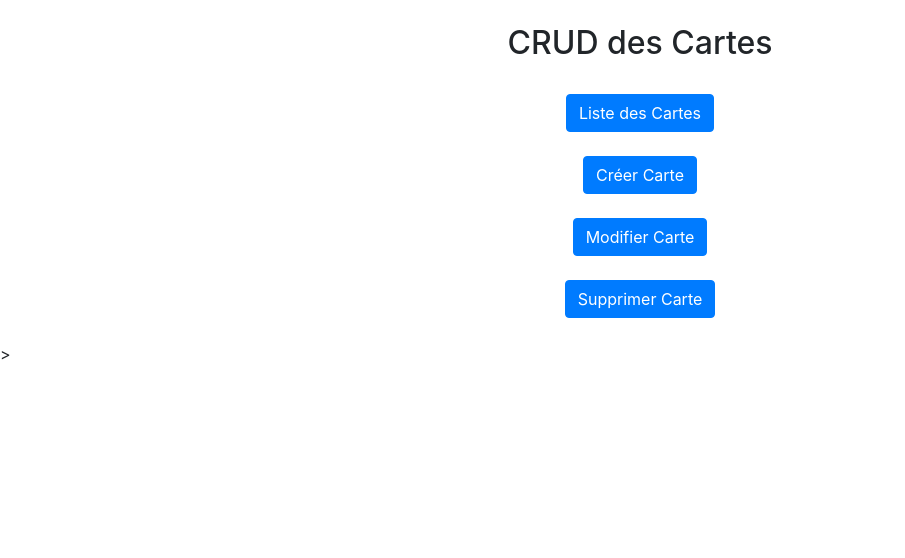
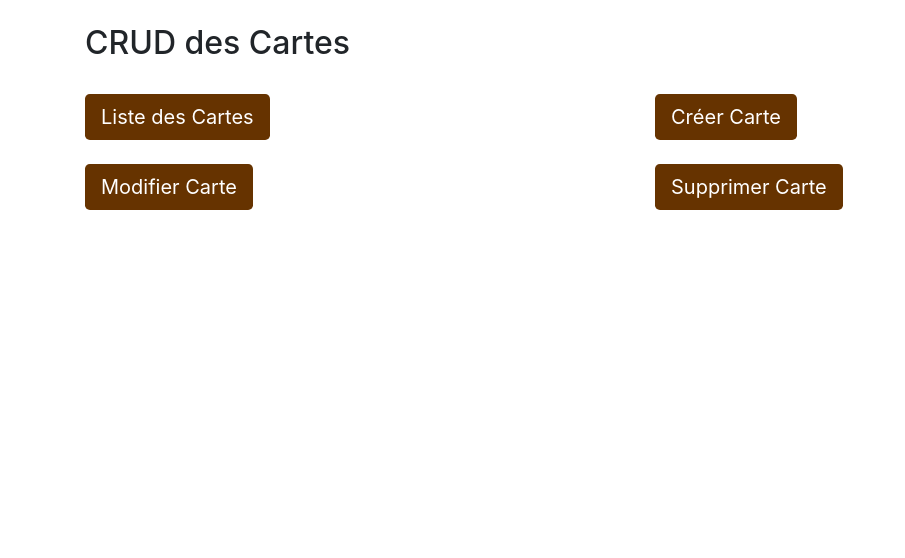
Before and after one commit to AntoineLSopra/Loupgarou, a web app: page /crud-cartes.html in a window 1280 px wide. Shown: the part 80-638 px from the top of the page, without its empty margins (0-905 px from the left). Run offline with its HTML, style and script files only (its server is not run), Linux system fonts and the light colour scheme; data that the repository does not hold is empty.

Commit message:
Ajout bouton.css
appelle le dans ton index si tu veux te mettre sur les même boutons

```diff
--- /dev/null
+++ b/loupgarou-html/WebContent/assets/css/bouton.css
@@ -0,0 +1,3 @@
+.btn-primary, .btn-primary:hover, .btn-primary:active, .btn-primary:visited {
+    background-color: #663300;
+    border-style: hidden;
--- a/loupgarou-html/WebContent/crud-cartes.html
+++ b/loupgarou-html/WebContent/crud-cartes.html
@@ -7,6 +7,7 @@
 		<meta name="Description" content= "Le meilleur jeu en ligne du monde.">
 		<link rel="stylesheet" integrity="sha384-MCw98/SFnGE8fJT3GXwEOngsV7Zt27NXFoaoApmYm81iuXoPkFOJwJ8ERdknLPMO"
 				crossorigin="anonymous" href="https://stackpath.bootstrapcdn.com/bootstrap/4.1.3/css/bootstrap.min.css" />
+		<link rel="stylesheet" type="text/css" href="assets/css/bouton.css" />
 	</head>
 
 	<body>
@@ -28,33 +29,29 @@
 
 		<section>
 			<div class="container">
-		    	<div class="row justify-content-center">
-					<div class="col-8  text-center">
 					       <h2>CRUD des Cartes</h2>
 					       <br />
 					       <form>
-								<div class="row justify-content-center">
-							  		<button type="submit" value="Envoyer"  class="btn btn-primary" >Liste des Cartes</button>
+					      	 <div class="row">
+								<div class="col justify-content">
+							  		<button type="submit" value="Envoyer" class="btn btn-primary btn-lg" >Liste des Cartes</button>
 							  	</div>
-							  	<br />
-							  	<div class="row justify-content-center">
-							  		<button type="submit" value="Envoyer"  class="btn btn-primary" >Créer Carte</button>
+							  	<div class="col justify-content">
+							  		<button type="submit" value="Envoyer"  class="btn btn-primary btn-lg" >Créer Carte</button>
 							  	</div>
-							  	<br />
-							  	<div class="row justify-content-center">
-							  		<button type="submit" value="Envoyer"  class="btn btn-primary" >Modifier Carte</button>
+							 </div>
+							 <br />
+							 <div class="row">
+							  	<div class="col justify-content-center">
+							  		<button type="submit" value="Envoyer"  class="btn btn-primary btn-lg" >Modifier Carte</button>
 							  	</div>
-							  	<br />
-							  	<div class="row justify-content-center">
-							  		<button type="submit" value="Envoyer"  class="btn btn-primary" >Supprimer Carte</button>
+							  	<div class="col justify-content-center">
+							  		<button type="submit" value="Envoyer"  class="btn btn-primary btn-lg" >Supprimer Carte</button>
 							  	</div>
+							  </div>
 						  </form>
 					</div>
-				</div>
-			</div>
 	 	</section>
-
-	 	<br />
 
 	 	<footer class= "container fixed-bottom">
 	 		Copyright Guivie&amp;Co &copy; 2019
@@ -77,4 +74,3 @@
 		<script src="https://ajax.googleapis.com/ajax/libs/jquery/3.3.1/jquery.min.js"></script>
 	</body>
 </html>
->
```
